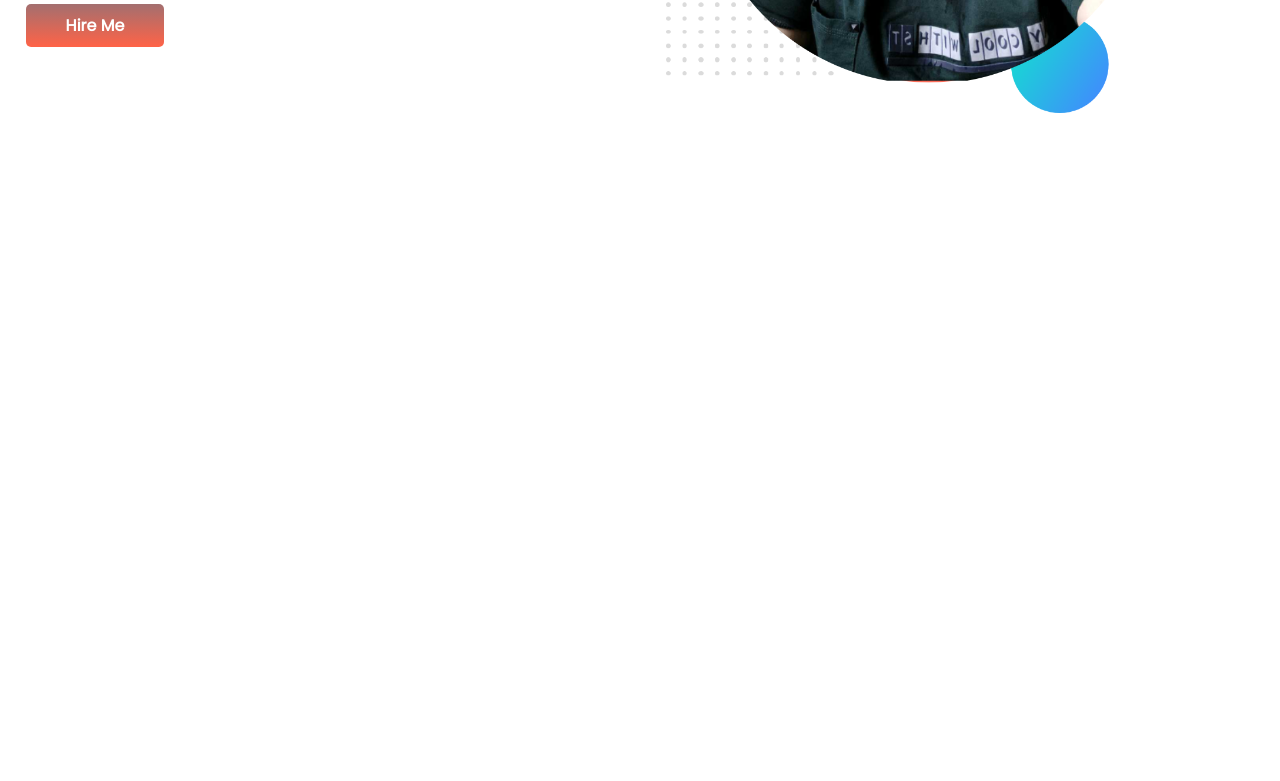
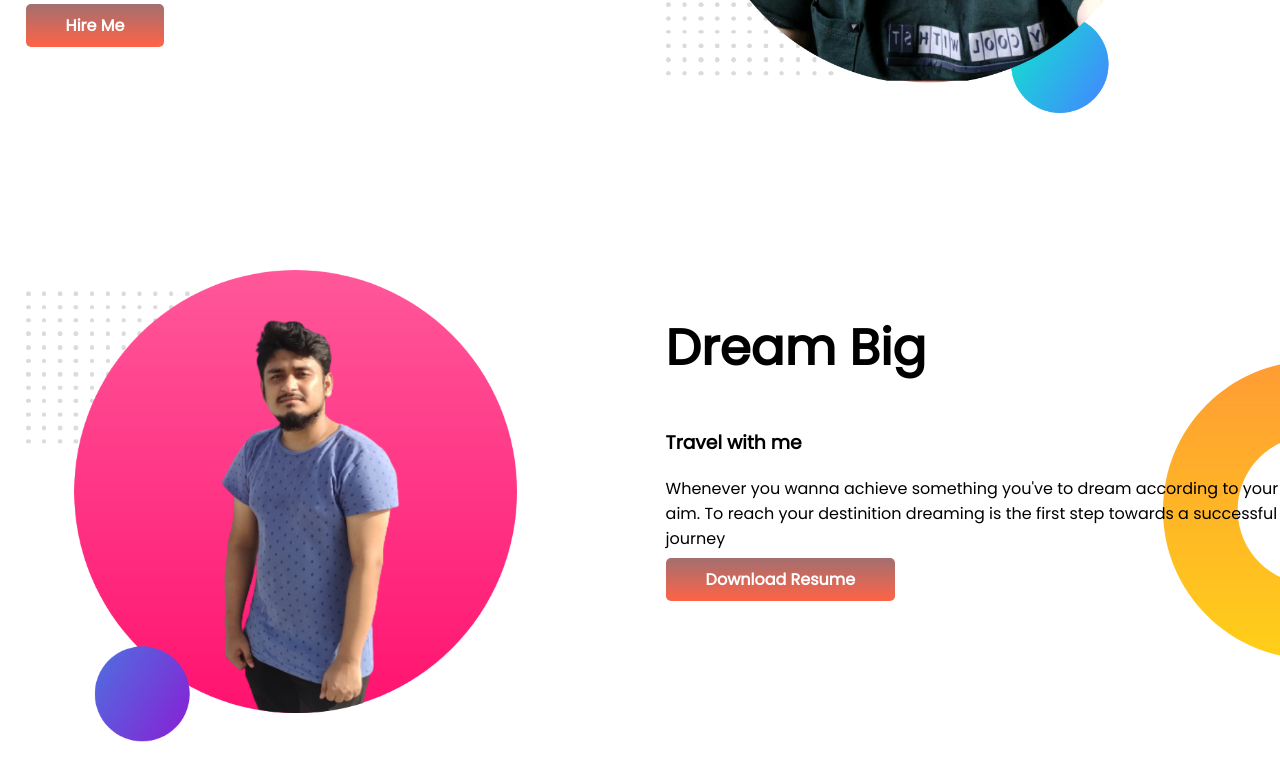
Before and after one commit to salman2090/developer-portfolio, a plain HTML site: page index.html in a window 1280 px wide. Shown: the part 375-1156 px from the top of the page. Before the commit the page ends 800 px from the top, so only its background shows below. Drawn offline with Linux system fonts and the light colour scheme.

Commit message:
dream added

```diff
--- a/index.html
+++ b/index.html
@@ -26,6 +26,18 @@
             <img src="images/1.png" alt="">
         </div>
     </section>
+    <section class="dream-big">
+        <div class="half-width">
+            <img src="images/2.png" alt="">
+        </div>
+        <div class="half-width">
+            <h1>Dream Big</h1>
+            <h3>Travel with me</h3>
+            <p>Whenever you wanna achieve something you've to dream according to your aim. To reach your destinition dreaming is the first step towards a successful journey</p>
+            <a class="link-button" target="_blank" href="www.youtube.com">Download Resume</a>
+
+        </div>
+    </section>
 </body>
 
 </html>
--- a/style.css
+++ b/style.css
@@ -10,6 +10,7 @@ h1{
 }
 section{
     display:flex;
+    margin-bottom: 150px;
 }
 .half-width{
     width: 50%;
@@ -31,3 +32,8 @@ section{
     background-image: url(images/top-banner.png);
     background-repeat: no-repeat;
 }
+.dream-big{
+    background-image: url(images/dream-bg.png);
+    background-repeat: no-repeat;
+    background-position: right;
+}
```
Also changed, not shown: images/2.png (added).
